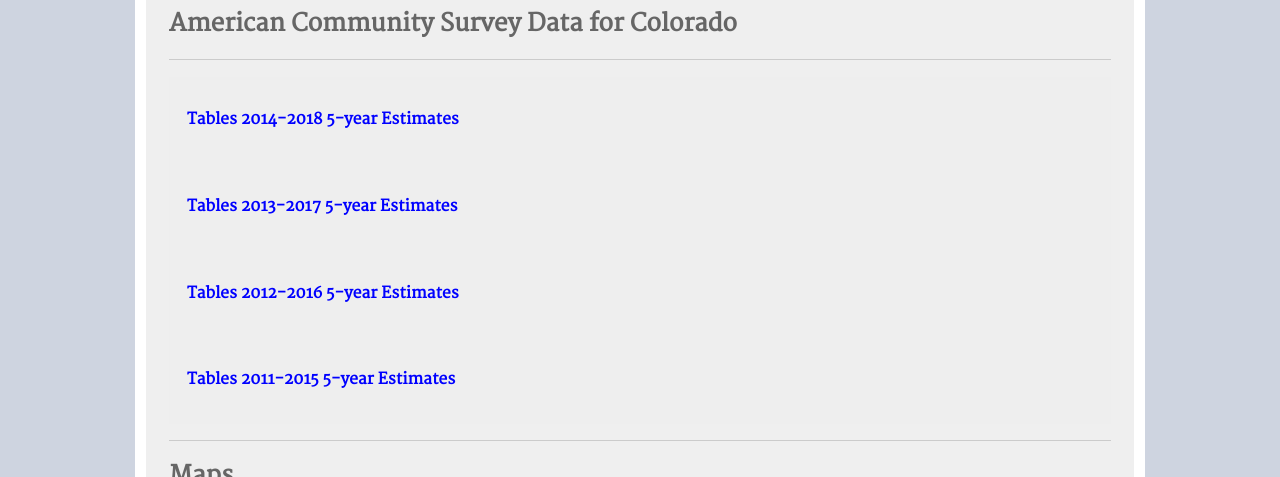
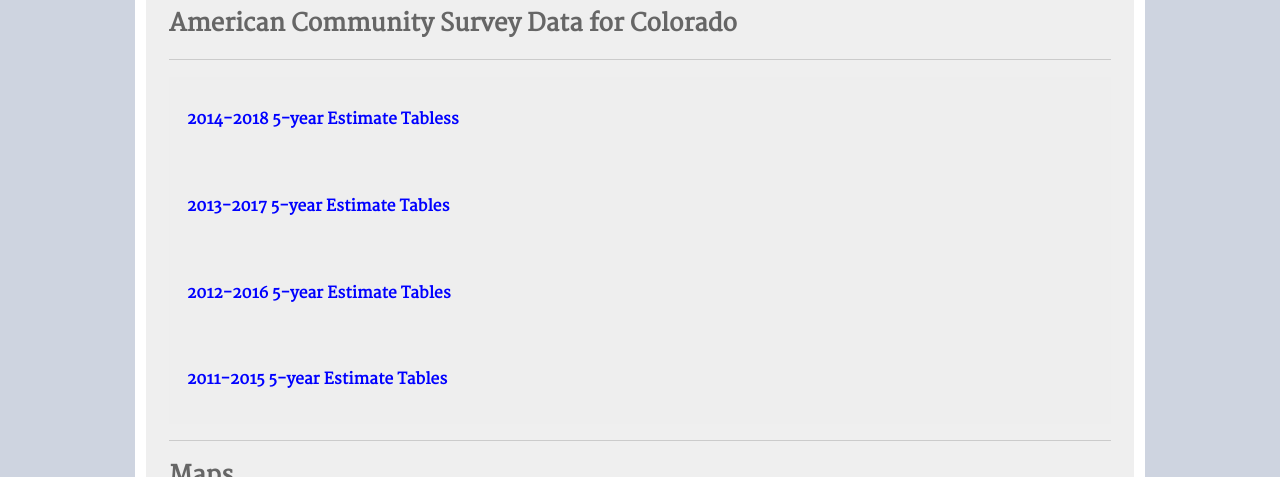
Before and after one commit to TBleess/Website_New, a Jekyll site: the page built from pages/5_CensusACS/american_community_survey_data.html, in a window 1280 px wide. Shown: the part 345-822 px from the top of the page. Built offline with Jekyll 4.4.1, drawn with Linux system fonts in a browser that asks for light colours.

Commit message:
Add files via upload

```diff
--- a/pages/5_CensusACS/american_community_survey_data.html
+++ b/pages/5_CensusACS/american_community_survey_data.html
@@ -48,7 +48,7 @@ description: "Download Common American Community Survey Tables and Data."
 <h2>American Community Survey Data for Colorado</h2>
 <hr>
 
-<button class="accordion"><h3>Tables 2014-2018 5-year Estimates</h3></button>
+<button class="accordion"><h3>2014-2018 5-year Estimate Tabless</h3></button>
 <div class="panel">
 <ul>
 <li><a href="https://drive.google.com/uc?export=download&id=1F6B9LmpScaGj8RBQHPmLaIq-OaCwESa9">Median Family Income by County <img  alt= "download xlsx file" src="/images/page_white_excel.png" ></a></li>
@@ -70,7 +70,7 @@ description: "Download Common American Community Survey Tables and Data."
 <li><a href="https://drive.google.com/uc?export=download&id=1y-BE539NCvttjcHZTdRKSWD57VffNo8d">Travel Time to Work by County <img  alt= "download xlsx file" src="/images/page_white_excel.png" ></a></li>
 </ul>
 </div>
-<button class="accordion"><h3>Tables 2013-2017 5-year Estimates</h3></button>
+<button class="accordion"><h3>2013-2017 5-year Estimate Tables</h3></button>
 <div class="panel">
 <ul>
 <li><a href="https://drive.google.com/uc?export=download&id=1D6qGlBj6tigTfA4h6X_C4Qr_Cdptb4JP">Median Household Income (MHI) by County <img  alt= "download xlsx file" src="/images/page_white_excel.png" ></a></li>
@@ -92,7 +92,7 @@ description: "Download Common American Community Survey Tables and Data."
 </div>
 
 
-<button class="accordion"><h3>Tables 2012-2016 5-year Estimates</h3></button>
+<button class="accordion"><h3>2012-2016 5-year Estimate Tables</h3></button>
 <div class="panel">
 <ul>
 <li><a href="https://drive.google.com/uc?export=download&id=1LTZ1efQQbUTvMff2PGLr7lgiMUGpb8rv">Median Household Income (MHI) by County <img src="/images/page_white_excel.png" alt="download xls file"></a></li>
@@ -113,7 +113,7 @@ description: "Download Common American Community Survey Tables and Data."
 </ul>
 </div>
 
-<button class="accordion"><h3>Tables 2011-2015 5-year Estimates</h3></button>
+<button class="accordion"><h3>2011-2015 5-year Estimate Tables</h3></button>
 <div class="panel">
 <ul>
 <li><a href="https://drive.google.com/uc?export=download&id=0ByjImPUKASTTSW4teGhhaVU3enc">Percent of people who speak a language other than English at home <img src="/images/page_white_excel.png" alt="download xls file"></a></li>
```
